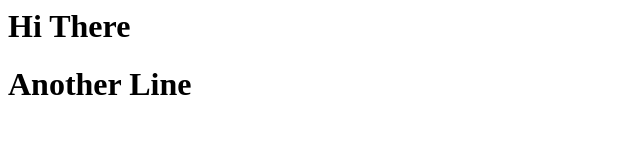
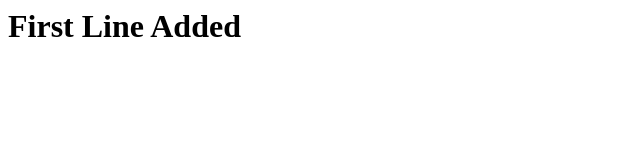
Before and after one commit to MahimaSunmoriya/ConsultAdd-GitAssignment, a plain HTML site: page Exercise-8/index.html in a window 1280 px wide. Shown: the whole page, without its empty margins (0-640 px from the left). Drawn offline with Linux system fonts and the light colour scheme.

Commit message:
index html added

```diff
--- a/Exercise-8/index.html
+++ b/Exercise-8/index.html
@@ -1,2 +1 @@
-<h1>Hi There</h1>
-<h1>Another Line</h1>
+<h1>First Line Added</h1>
```
